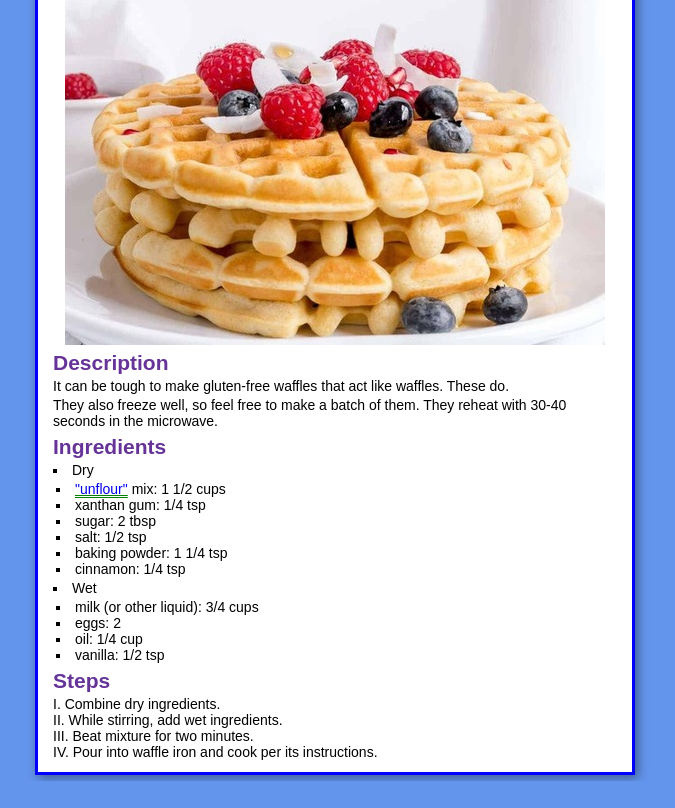
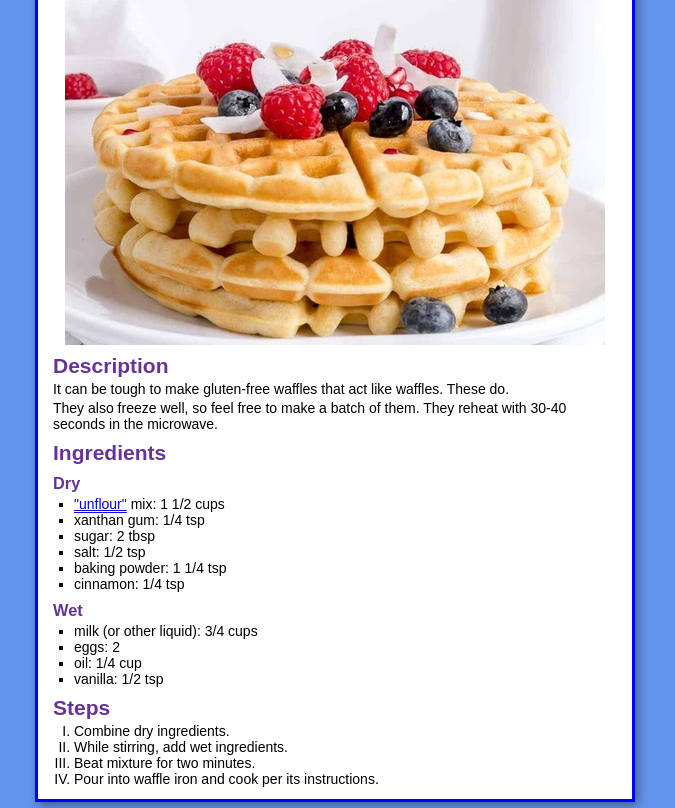
Before and after one commit to csgray/odin-recipes, a plain HTML site: page recipes/gluten-free-waffle-batter.html in a window 1280 px wide. Shown: the part 74-882 px from the top of the page, without its empty margins (305-980 px from the left). Before the commit the page ends 855 px from the top, so only its background shows below. Drawn offline with Linux system fonts and the light colour scheme.

Commit message:
fix: Improve list behavior
Re-aligns the list elements and replaces the sub-items with actual
sub-headers.

```diff
--- a/recipes/gluten-free-waffle-batter.html
+++ b/recipes/gluten-free-waffle-batter.html
@@ -32,9 +32,7 @@
 
     <div class="ingredients">
       <h2 class="section-header">Ingredients</h2>
-      <ul>
-        <li>
-          Dry
+      <h3 class="section-header">Dry</h3>
       <ul>
         <li><a href="./unflour.html">"unflour"</a> mix: 1 1/2 cups</li>
         <li>xanthan gum: 1/4 tsp</li>
@@ -43,16 +41,12 @@
         <li>baking powder: 1 1/4 tsp</li>
         <li>cinnamon: 1/4 tsp</li>
       </ul>
-        </li>
-        <li>
-          Wet
+      <h3 class="section-header">Wet</h3>
       <ul>
         <li>milk (or other liquid): 3/4 cups</li>
         <li>eggs: 2</li>
         <li>oil: 1/4 cup</li>
         <li>vanilla: 1/2 tsp</li>
-          </ul>
-        </li>
       </ul>
     </div>
 
--- a/styles.css
+++ b/styles.css
@@ -32,18 +32,18 @@ a {
   text-decoration: underline double;
 }
 
-a:link {
-  text-decoration-color: green;
-}
-
 a:visited {
   text-decoration-color: rebeccapurple;
 }
 
 ul,
 ol {
-  list-style-position: inside;
   margin: 3px;
+}
+
+ul li,
+ol li {
+  margin-left: 21px;
 }
 
 ul li {
@@ -64,16 +64,18 @@ p {
 }
 
 /* Organization Classes */
-.page-title {
+.page-title,
+.section-header {
   color: rebeccapurple;
   font-weight: 600;
+}
+
+.page-title {
   margin: 6px;
 }
 
 .section-header {
-  color: rebeccapurple;
-  font-weight: 600;
-  margin: 3px;
+  margin: 9px 3px 3px;
 }
 
 .introduction,
```
Also changed, not shown: recipes/irish-cream.html (+7 -7 lines), recipes/white-chicken-chili.html (+7 -8 lines). Lines whose indentation alone changed are shown as unchanged.
